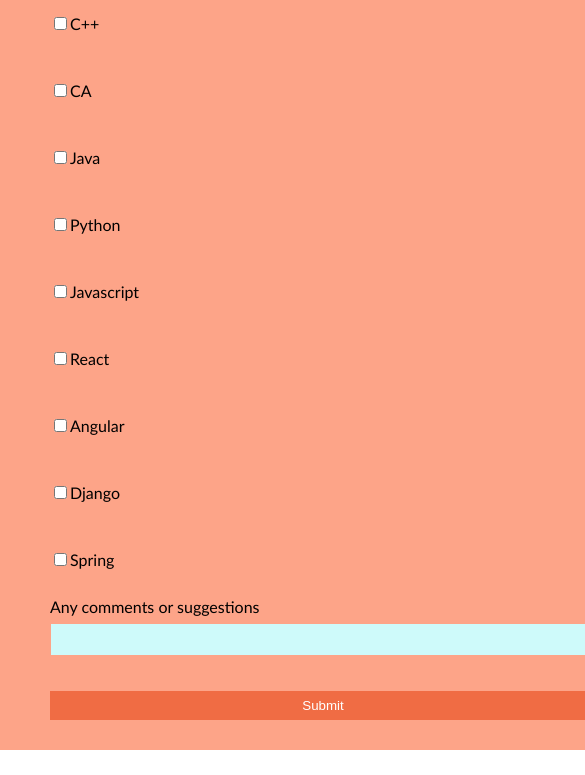
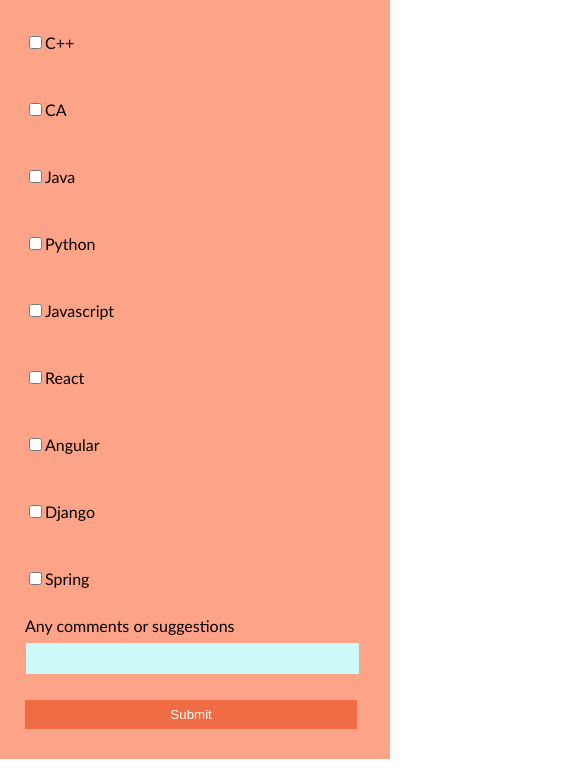
Before and after one commit to Sten-buk04/Survey-Form, a plain HTML site: page index.html in a window 390 px wide. Shown: the part 783-1558 px from the top of the page, 585 px wide, since content can reach past the window. Drawn offline with Linux system fonts and the light colour scheme.

Commit message:
Commit index.css

```diff
--- a/index.css
+++ b/index.css
@@ -10,7 +10,7 @@ body{
    border: 0px solid black;
    width: 650px;
    margin: auto;
-   margin-bottom: 25px;
+   margin-bottom: px;
    background-color: rgb(253, 164, 136);
 }
 
@@ -48,7 +48,7 @@ input{
 }
 
 button{
-    margin-top: 20px;
+    margin-top: 10px;
     margin-bottom: 30px;
     width: 91%;
     padding-top:6px;
@@ -61,3 +61,13 @@ button{
 button:hover{
     background-color: rgb(253, 164, 136);
 }
+
+@media screen and (max-width: 800px){
+    .container{
+        width: 100%;
+    }
+
+    form{
+        padding-left: 25px;
+    }
+}
```
